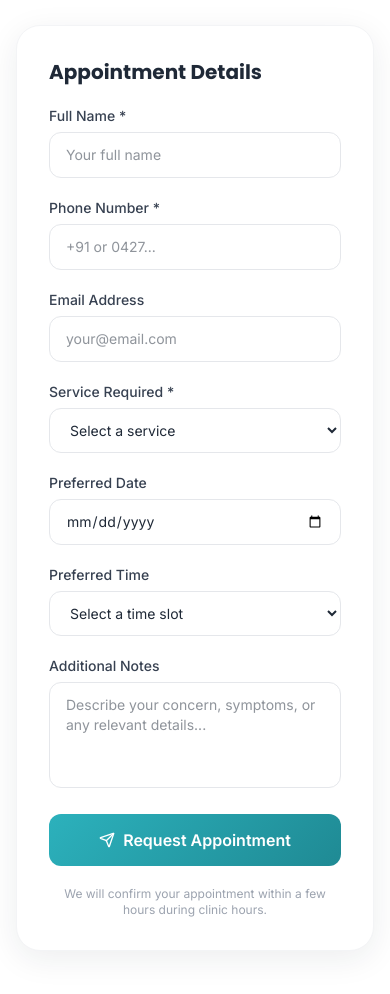
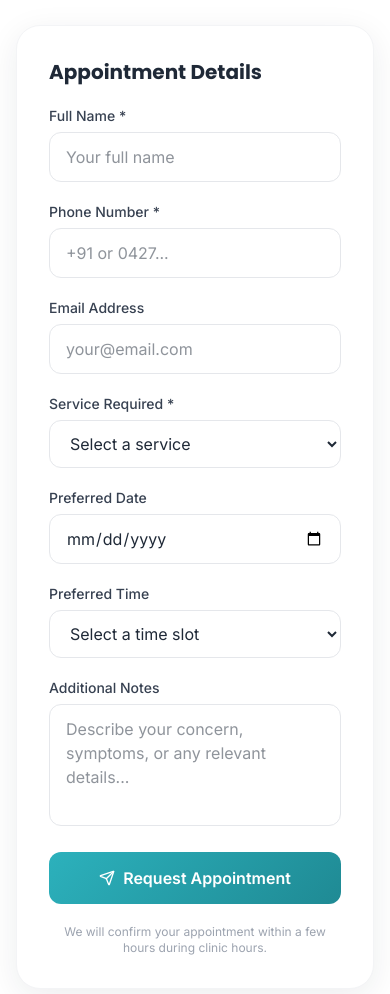
Before and after one commit to udhay13/vinola, a Next.js app: page /patients/appointment in a window 390 px wide. Shown: the part 920-1914 px from the top of the page. Built offline with nearby package versions, Linux system fonts and the light colour scheme.

Commit message:
Fix mobile iOS zoom on input fields

```diff
--- a/app/clinic/contact/page.tsx
+++ b/app/clinic/contact/page.tsx
@@ -117,32 +117,32 @@ export default function ContactPage() {
                     <div>
                       <label className="block text-sm font-medium text-[#374151] mb-1.5" htmlFor="name">Full Name *</label>
                       <input id="name" name="name" required value={form.name} onChange={handleChange}
-                        className="w-full px-4 py-3 rounded-xl border border-gray-200 text-sm text-[#1F2937] outline-none focus:border-[#2CB1BC] transition-colors"
+                        className="w-full px-4 py-3 rounded-xl border border-gray-200 text-base sm:text-sm text-[#1F2937] outline-none focus:border-[#2CB1BC] transition-colors"
                         placeholder="Your full name" />
                     </div>
                     <div>
                       <label className="block text-sm font-medium text-[#374151] mb-1.5" htmlFor="phone">Phone Number *</label>
                       <input id="phone" name="phone" required type="tel" value={form.phone} onChange={handleChange}
-                        className="w-full px-4 py-3 rounded-xl border border-gray-200 text-sm text-[#1F2937] outline-none focus:border-[#2CB1BC] transition-colors"
+                        className="w-full px-4 py-3 rounded-xl border border-gray-200 text-base sm:text-sm text-[#1F2937] outline-none focus:border-[#2CB1BC] transition-colors"
                         placeholder="+91 or 0427..." />
                     </div>
                   </div>
                   <div>
                     <label className="block text-sm font-medium text-[#374151] mb-1.5" htmlFor="email">Email Address</label>
                     <input id="email" name="email" type="email" value={form.email} onChange={handleChange}
-                      className="w-full px-4 py-3 rounded-xl border border-gray-200 text-sm text-[#1F2937] outline-none focus:border-[#2CB1BC] transition-colors"
+                      className="w-full px-4 py-3 rounded-xl border border-gray-200 text-base sm:text-sm text-[#1F2937] outline-none focus:border-[#2CB1BC] transition-colors"
                       placeholder="your@email.com" />
                   </div>
                   <div>
                     <label className="block text-sm font-medium text-[#374151] mb-1.5" htmlFor="subject">Subject</label>
                     <input id="subject" name="subject" value={form.subject} onChange={handleChange}
-                      className="w-full px-4 py-3 rounded-xl border border-gray-200 text-sm text-[#1F2937] outline-none focus:border-[#2CB1BC] transition-colors"
+                      className="w-full px-4 py-3 rounded-xl border border-gray-200 text-base sm:text-sm text-[#1F2937] outline-none focus:border-[#2CB1BC] transition-colors"
                       placeholder="How can we help you?" />
                   </div>
                   <div>
                     <label className="block text-sm font-medium text-[#374151] mb-1.5" htmlFor="message">Your Message *</label>
                     <textarea id="message" name="message" required rows={4} value={form.message} onChange={handleChange}
-                      className="w-full px-4 py-3 rounded-xl border border-gray-200 text-sm text-[#1F2937] outline-none focus:border-[#2CB1BC] transition-colors resize-none"
+                      className="w-full px-4 py-3 rounded-xl border border-gray-200 text-base sm:text-sm text-[#1F2937] outline-none focus:border-[#2CB1BC] transition-colors resize-none"
                       placeholder="Type your message here..." />
                   </div>
                   <button type="submit"
--- a/app/patients/appointment/page.tsx
+++ b/app/patients/appointment/page.tsx
@@ -111,25 +111,25 @@ export default function AppointmentPage() {
                     <div>
                       <label className="block text-sm font-medium text-[#374151] mb-1.5" htmlFor="appt-name">Full Name *</label>
                       <input id="appt-name" name="name" required value={form.name} onChange={handleChange}
-                        className="w-full px-4 py-3 rounded-xl border border-gray-200 text-sm text-[#1F2937] outline-none focus:border-[#2CB1BC] transition-colors"
+                        className="w-full px-4 py-3 rounded-xl border border-gray-200 text-base sm:text-sm text-[#1F2937] outline-none focus:border-[#2CB1BC] transition-colors"
                         placeholder="Your full name" />
                     </div>
                     <div>
                       <label className="block text-sm font-medium text-[#374151] mb-1.5" htmlFor="appt-phone">Phone Number *</label>
                       <input id="appt-phone" name="phone" required type="tel" value={form.phone} onChange={handleChange}
-                        className="w-full px-4 py-3 rounded-xl border border-gray-200 text-sm text-[#1F2937] outline-none focus:border-[#2CB1BC] transition-colors"
+                        className="w-full px-4 py-3 rounded-xl border border-gray-200 text-base sm:text-sm text-[#1F2937] outline-none focus:border-[#2CB1BC] transition-colors"
                         placeholder="+91 or 0427..." />
                     </div>
                     <div>
                       <label className="block text-sm font-medium text-[#374151] mb-1.5" htmlFor="appt-email">Email Address</label>
                       <input id="appt-email" name="email" type="email" value={form.email} onChange={handleChange}
-                        className="w-full px-4 py-3 rounded-xl border border-gray-200 text-sm text-[#1F2937] outline-none focus:border-[#2CB1BC] transition-colors"
+                        className="w-full px-4 py-3 rounded-xl border border-gray-200 text-base sm:text-sm text-[#1F2937] outline-none focus:border-[#2CB1BC] transition-colors"
                         placeholder="your@email.com" />
                     </div>
                     <div>
                       <label className="block text-sm font-medium text-[#374151] mb-1.5" htmlFor="appt-service">Service Required *</label>
                       <select id="appt-service" name="service" required value={form.service} onChange={handleChange}
-                        className="w-full px-4 py-3 rounded-xl border border-gray-200 text-sm text-[#1F2937] outline-none focus:border-[#2CB1BC] transition-colors bg-white">
+                        className="w-full px-4 py-3 rounded-xl border border-gray-200 text-base sm:text-sm text-[#1F2937] outline-none focus:border-[#2CB1BC] transition-colors bg-white">
                         <option value="">Select a service</option>
                         {services.map((s) => <option key={s} value={s}>{s}</option>)}
                       </select>
@@ -137,12 +137,12 @@ export default function AppointmentPage() {
                     <div>
                       <label className="block text-sm font-medium text-[#374151] mb-1.5" htmlFor="appt-date">Preferred Date</label>
                       <input id="appt-date" name="date" type="date" value={form.date} onChange={handleChange}
-                        className="w-full px-4 py-3 rounded-xl border border-gray-200 text-sm text-[#1F2937] outline-none focus:border-[#2CB1BC] transition-colors" />
+                        className="w-full px-4 py-3 rounded-xl border border-gray-200 text-base sm:text-sm text-[#1F2937] outline-none focus:border-[#2CB1BC] transition-colors" />
                     </div>
                     <div>
                       <label className="block text-sm font-medium text-[#374151] mb-1.5" htmlFor="appt-time">Preferred Time</label>
                       <select id="appt-time" name="time" value={form.time} onChange={handleChange}
-                        className="w-full px-4 py-3 rounded-xl border border-gray-200 text-sm text-[#1F2937] outline-none focus:border-[#2CB1BC] transition-colors bg-white">
+                        className="w-full px-4 py-3 rounded-xl border border-gray-200 text-base sm:text-sm text-[#1F2937] outline-none focus:border-[#2CB1BC] transition-colors bg-white">
                         <option value="">Select a time slot</option>
                         <option>Morning (9AM – 12PM)</option>
                         <option>Afternoon (12PM – 4PM)</option>
@@ -153,7 +153,7 @@ export default function AppointmentPage() {
                   <div>
                     <label className="block text-sm font-medium text-[#374151] mb-1.5" htmlFor="appt-message">Additional Notes</label>
                     <textarea id="appt-message" name="message" rows={4} value={form.message} onChange={handleChange}
-                      className="w-full px-4 py-3 rounded-xl border border-gray-200 text-sm text-[#1F2937] outline-none focus:border-[#2CB1BC] transition-colors resize-none"
+                      className="w-full px-4 py-3 rounded-xl border border-gray-200 text-base sm:text-sm text-[#1F2937] outline-none focus:border-[#2CB1BC] transition-colors resize-none"
                       placeholder="Describe your concern, symptoms, or any relevant details..." />
                   </div>
                   <button type="submit"
```
Also changed, not shown: components/ContactSection.tsx (+5 -5 lines).
